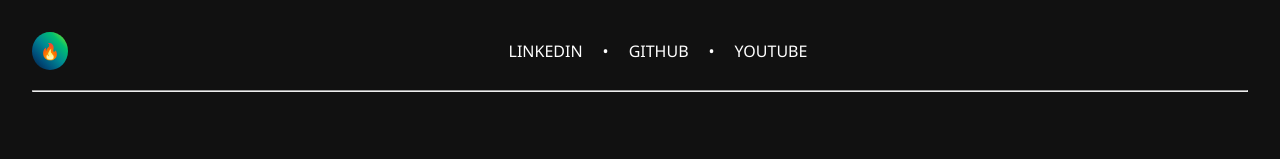
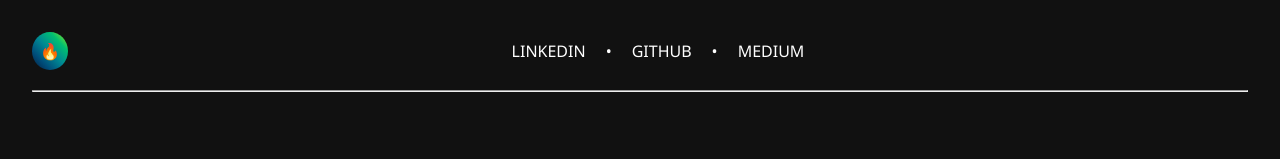
Before and after one commit to igorMSoares/dio-angular-blog, an Angular app: page / in a window 1280 px wide. Shown: the top 159 px of the page. Built offline with nearby package versions, Linux system fonts and the light colour scheme.

Commit message:
feat: add medium menu link instead of youtube link

```diff
--- a/src/app/components/menu-bar/menu-bar.component.html
+++ b/src/app/components/menu-bar/menu-bar.component.html
@@ -5,6 +5,6 @@
     <li><span>•</span></li>
     <li><a href="https://github.com/igorMSoares" target="_blank">Github</a></li>
     <li><span>•</span></li>
-    <li><a href="https://www.youtube.com/@Angular" target="_blank">Youtube</a></li>
+    <li><a href="https://medium.com/" target="_blank">Medium</a></li>
   </ul>
 </div>
```
